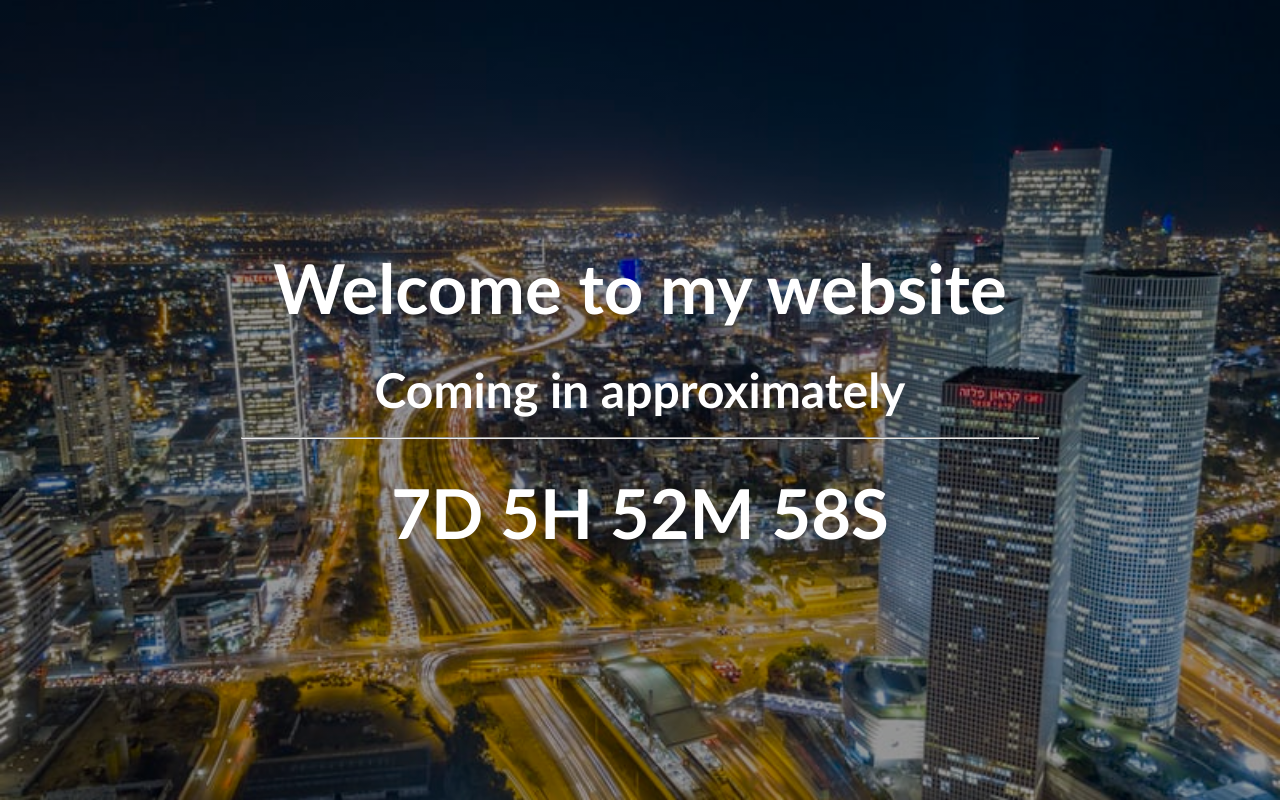
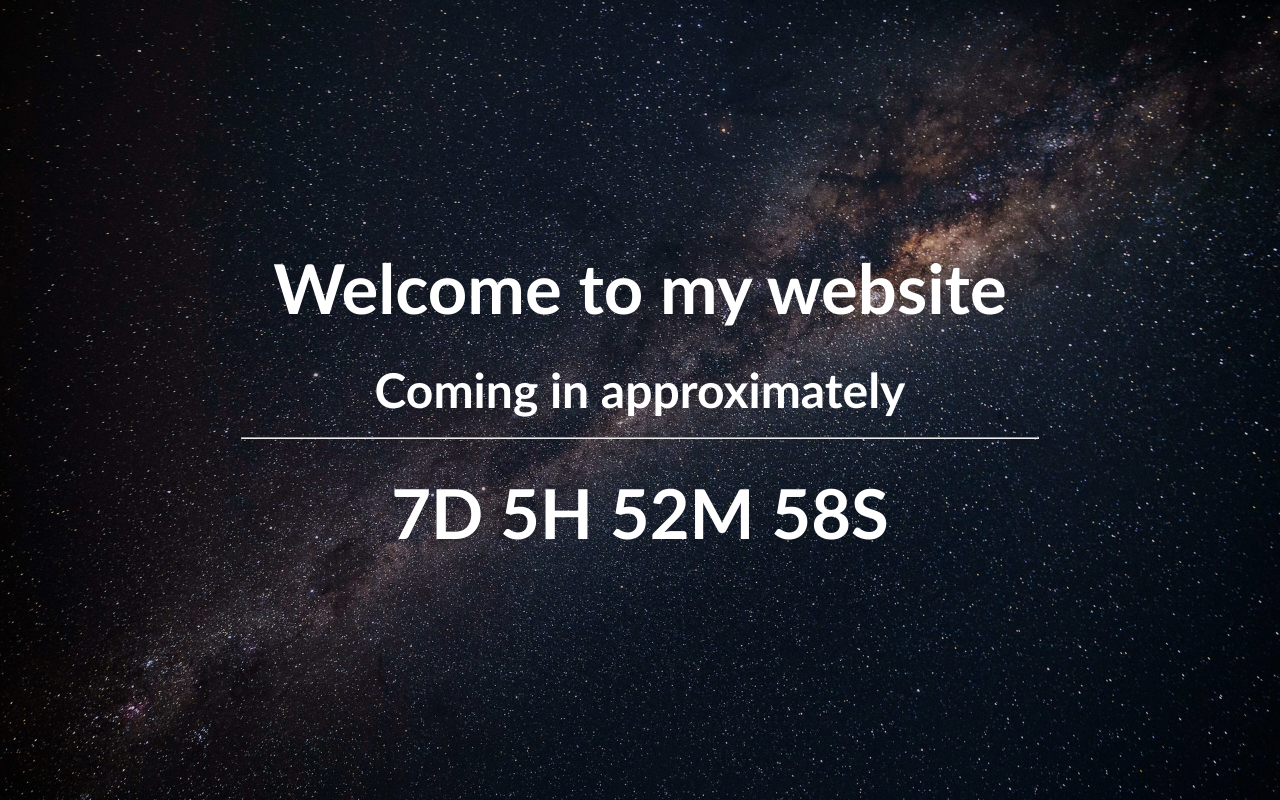
Before and after one commit to MaxTheAmon/comingsoon, a plain HTML site: page index.html in a window 1280 px wide. Drawn offline with nearby package versions, Linux system fonts and the light colour scheme.

Commit message:
Placed in a new background image of Milky Way

```diff
--- a/css/style.css
+++ b/css/style.css
@@ -7,8 +7,8 @@
 
 div.flex_container {
   height: 100vh;
-  background: linear-gradient(rgba(0, 0, 0, 0.4), rgba(0, 0, 0, 0.4)),
-    url("../Images/Jerusalem.jpeg") no-repeat center center/cover;
+  background: linear-gradient(rgba(0, 0, 0, 0.2), rgba(0, 0, 0, 0.2)),
+    url("../Images/pexels-philippe-donn-1169754.jpg") no-repeat center center/cover;
   display: flex;
   justify-content: center;
   align-items: center;
```
Also changed, not shown: Images/colorful_mountain_range.jpeg (added), Images/milky-way-starry-sky-night-sky-star-956981.jpeg (added), Images/pexels-philippe-donn-1169754.jpg (added).
